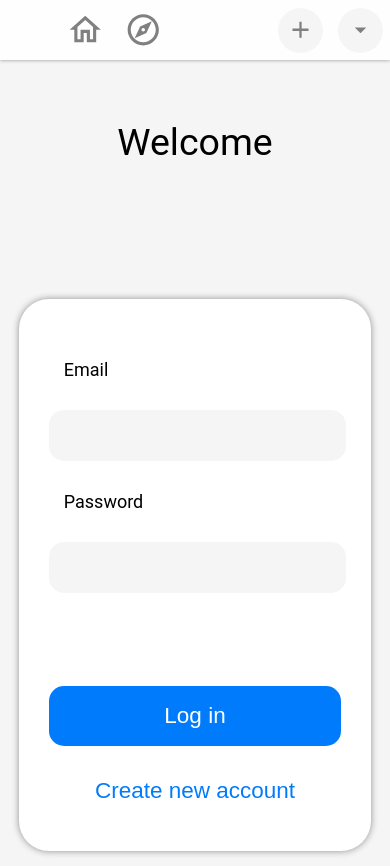
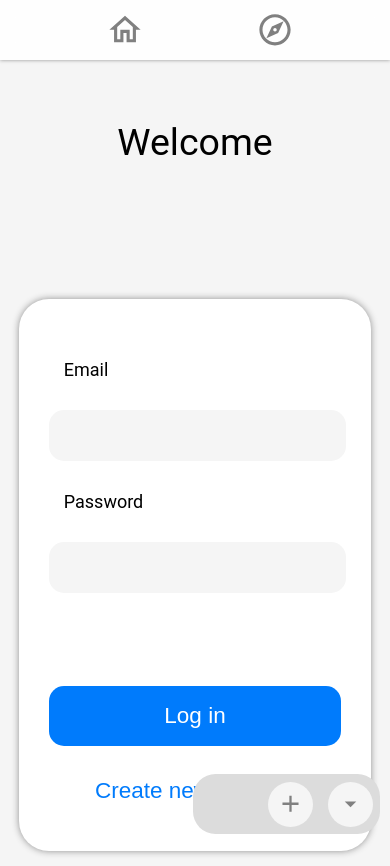
Before and after one commit to Shawn-sudo/space-shuttle, a React app: page / in a window 390 px wide. Built offline with nearby package versions, Linux system fonts and the light colour scheme; no server answers.

Commit message:
style: change NavBar style

```diff
--- a/src/components/NavBar.css
+++ b/src/components/NavBar.css
@@ -2,7 +2,6 @@
   display: table;
   height: 60px;
   width: 100%;
-  /* background-color: whitesmoke; */
   position: fixed;
   top: 0;
   backdrop-filter: blur(10px);
@@ -12,8 +11,19 @@
 }
 .navbar_container_1 {
   display: table-cell;
-  width: 15vw;
-  max-width: 15rem;
+  width: 12.5vw;
+}
+
+.navbar_container_2 {
+  display: table-cell;
+  margin-left: auto;
+  margin-right: auto;
+  vertical-align: middle;
+}
+.navbar_container_3 {
+  display: table-cell;
+  width: 10vw;
+  vertical-align: middle;
 }
 
 .navbar_name {
@@ -23,20 +33,11 @@
   height: 100%;
 }
 
-.navbar_container_2 {
-  display: table-cell;
-  /* min-width: 15rem; */
-  margin-left: auto;
-  margin-right: auto;
-  vertical-align: middle;
-}
-
 .navbar_menu {
   display: table;
   margin-left: auto;
   margin-right: auto;
   width: 20rem;
-  max-width: 30vw;
   height: 100%;
   vertical-align: middle;
 }
@@ -75,12 +76,6 @@
   vertical-align: middle;
 }
 
-.navbar_container_3 {
-  display: table-cell;
-  width: 15rem;
-  vertical-align: middle;
-}
-
 html {
   font-size: 15px;
 }
@@ -92,7 +87,6 @@ html {
 }
 
 .navbar_round_icon_button_1 {
-  /* display: table-cell; */
   outline-width: 0rem;
   background-color: whitesmoke;
   border: none;
@@ -110,7 +104,6 @@ html {
 }
 
 .navbar_round_icon_button_2 {
-  /* display: table-cell; */
   outline-width: 0rem;
   background-color: whitesmoke;
   border: none;
@@ -182,7 +175,6 @@ html {
   display: table;
   margin-right: auto;
   padding-left: 1rem;
-  /* width: 24rem; */
   width: calc(100% - 1rem);
   height: 4rem;
   background-color: white;
@@ -257,3 +249,11 @@ html {
 button::-moz-focus-inner {
   border: 0;
 }
+
+.navbar_action_buttons {
+  position: fixed;
+  height: 4rem;
+  width: 12.5rem;
+  /* top: 0;
+  right: 0; */
+}
--- a/src/components/NavBar.js
+++ b/src/components/NavBar.js
@@ -36,11 +36,22 @@ function NavBar(props) {
           <div className="navbar_name"></div>
         </div>
         <Container2 home={props.home} explore={props.explore} />
-        <div className="navbar_container_3">
+        <div className="navbar_container_3"></div>
+      </div>
+      <NavBarActionButtons />
+      <DropDown1 show={dropDown1Opened} />
+      <DropDown2 show={dropDown2Opened} />
+    </>
+  );
+
+  function NavBarActionButtons() {
+    if (window.innerWidth > 750) {
+      return (
+        <div className="navbar_action_buttons" style={{ top: 0, right: 0 }}>
           <div className="navbar_container_3_column">
             <button
               className="navbar_round_icon_button_1"
-              onClick={toggleDropDown2}
+              onClick={toggleDropDown1}
             >
               <ArrowDropDownIcon />
             </button>
@@ -48,18 +59,46 @@ function NavBar(props) {
           <div className="navbar_container_3_column">
             <button
               className="navbar_round_icon_button_1"
-              onClick={toggleDropDown1}
+              onClick={toggleDropDown2}
             >
               <AddIcon />
             </button>
           </div>
           <ProfileButton />
         </div>
-      </div>
-      <DropDown1 show={dropDown1Opened} />
-      <DropDown2 show={dropDown2Opened} />
-    </>
-  );
+      );
+    } else {
+      return (
+        <div
+          className="navbar_action_buttons"
+          style={{
+            bottom: 10,
+            right: 10,
+            backgroundColor: "#dcdcdc",
+            borderRadius: "1.5rem",
+          }}
+        >
+          <div className="navbar_container_3_column">
+            <button
+              className="navbar_round_icon_button_1"
+              onClick={toggleDropDown1}
+            >
+              <ArrowDropDownIcon />
+            </button>
+          </div>
+          <div className="navbar_container_3_column">
+            <button
+              className="navbar_round_icon_button_1"
+              onClick={toggleDropDown2}
+            >
+              <AddIcon />
+            </button>
+          </div>
+          <ProfileButton />
+        </div>
+      );
+    }
+  }
 }
 
 function DropDown1(props) {
```
